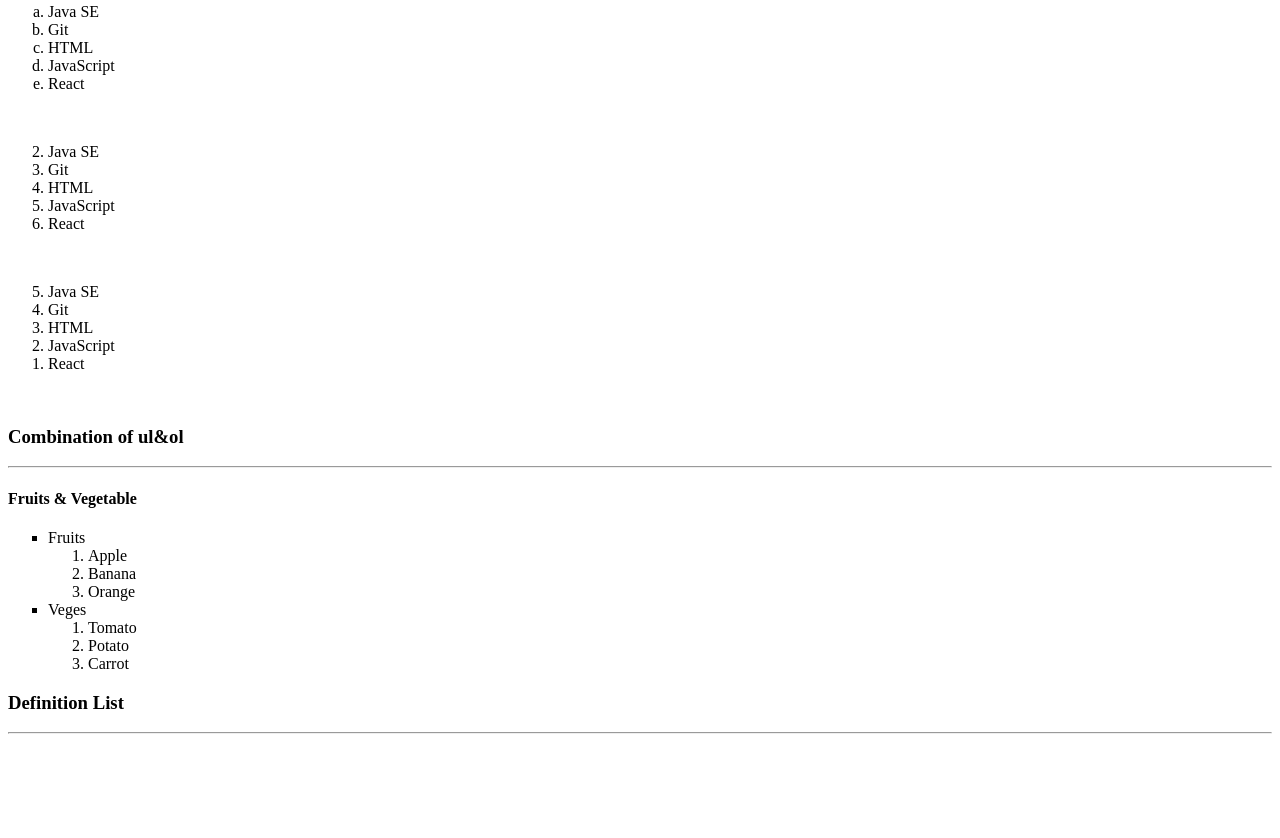
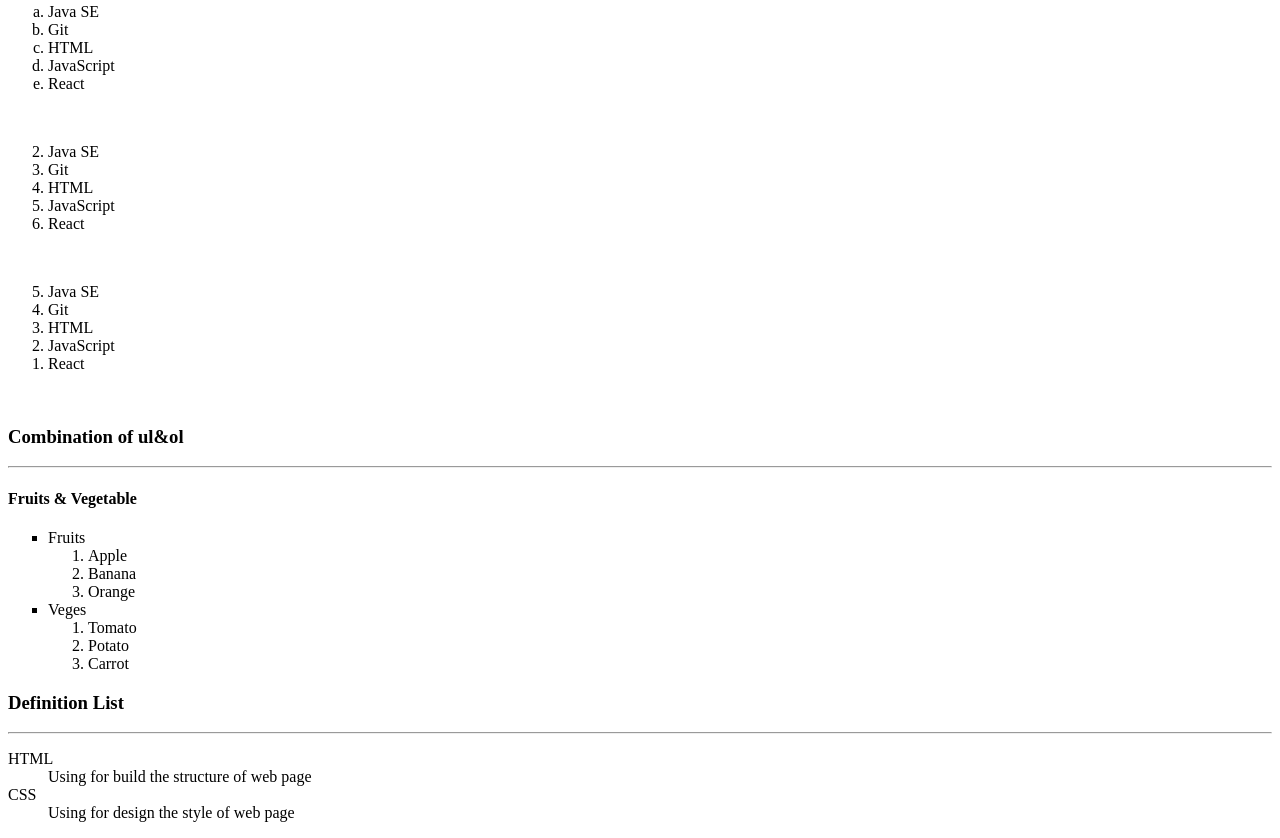
Before and after one commit to OGGary1996/JavaWeb-Learning, a website: page HTML/2.4 ListTags.html in a window 1280 px wide. Shown: the part 663-1501 px from the top of the page. Before the commit the page ends 1405 px from the top, so only its background shows below. Drawn offline with Linux system fonts and the light colour scheme.

Commit message:
did some review and modify

```diff
--- a/HTML/2.4 ListTags.html
+++ b/HTML/2.4 ListTags.html
@@ -92,7 +92,13 @@
 常用在网站下方的版权声明-->
 <h3>Definition List</h3>
 <hr/>
+    <dl>
+        <dt>HTML</dt>
+        <dd>Using for build the structure of web page</dd>
 
+        <dt>CSS</dt>
+        <dd>Using for design the style of web page</dd>
+    </dl>
 
 </body>
 </html>
```
